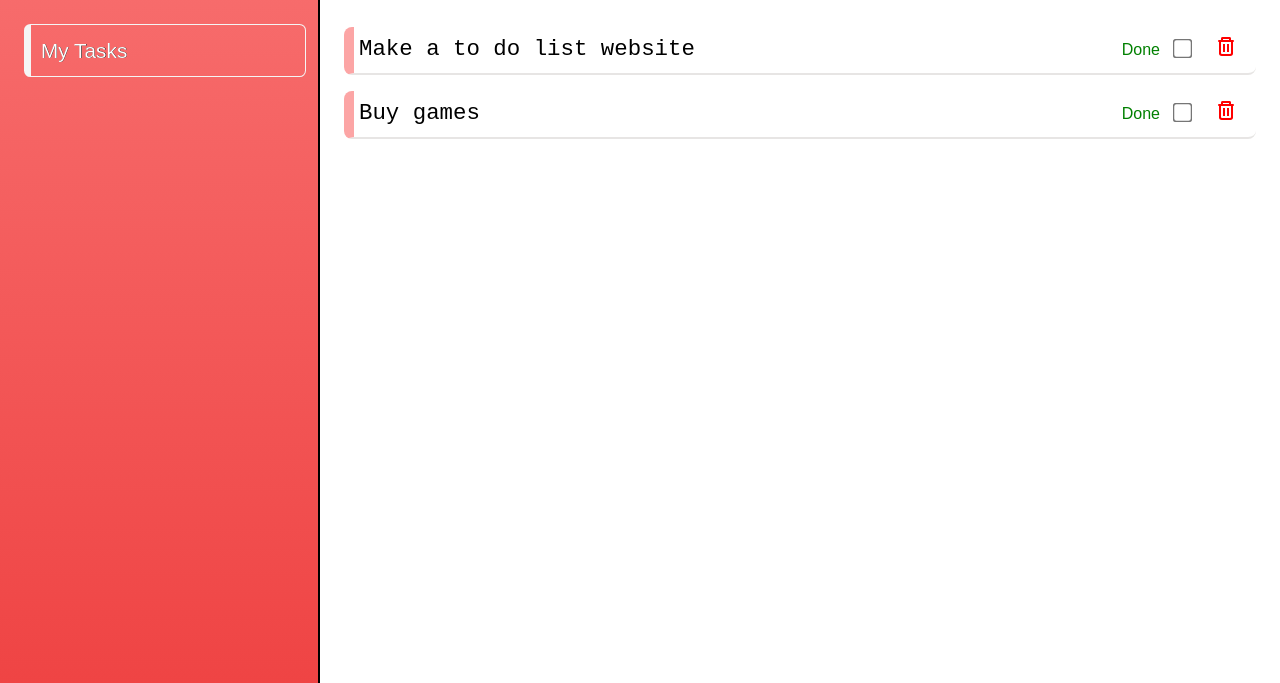
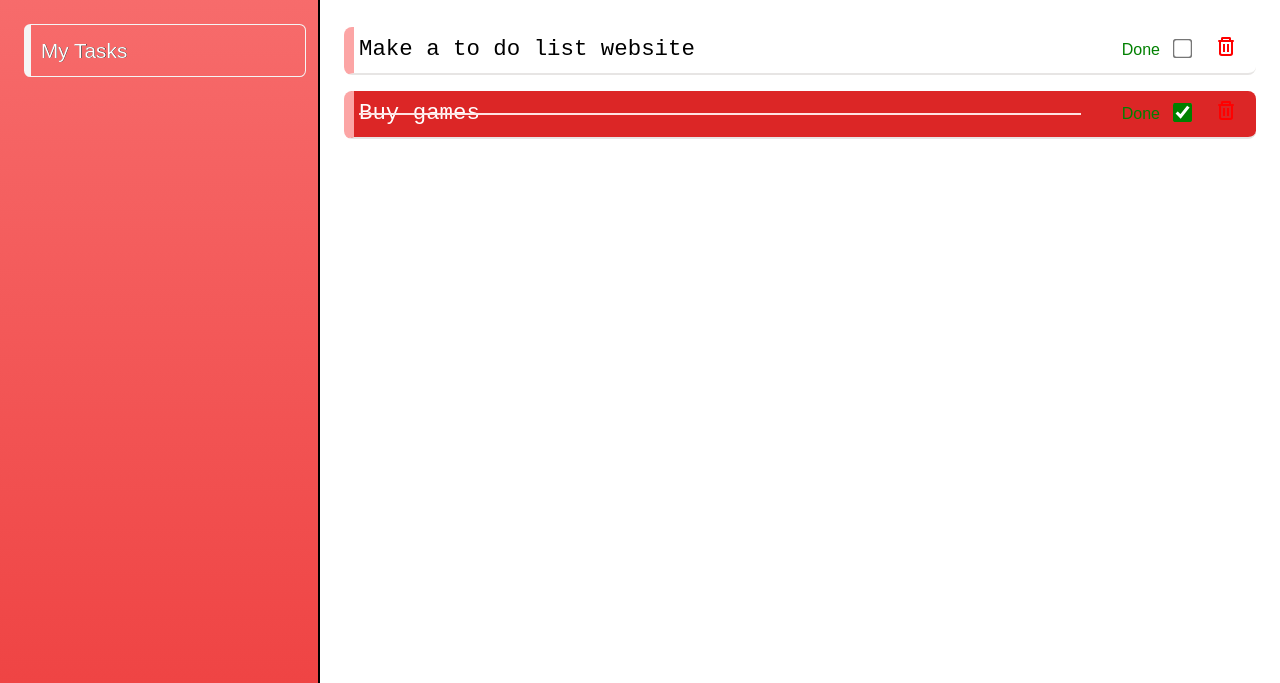
Before and after one commit to Mokhtar25/ToDoList, a website built with webpack: page src/index.html in a window 1280 px wide. Shown: the part 177-860 px from the top of the page. Built offline with nearby package versions, Linux system fonts and the light colour scheme.

Commit message:
adding done class

```diff
--- a/src/dom.js
+++ b/src/dom.js
@@ -70,6 +70,10 @@ export default function DomHandel() {
       const trash = document.createElement("li");
       trash.classList.add("trash");
       list.appendChild(trash);
+
+      if (element.done === true) {
+        wraper.classList.add("done_note");
+      }
 
       addfunctoitem(wraper, input_box, trash, element);
       wraper.appendChild(note);
--- a/src/index.js
+++ b/src/index.js
@@ -12,6 +12,7 @@ dom.project_list[0].list.addItem(
   "12-12-2001",
   true,
 );
+dom.project_list[0].list.getItems()[0].done = true;
 
 dom.addNoteManual(
   dom.project_list[0],
--- a/src/style/style.css
+++ b/src/style/style.css
@@ -174,3 +174,14 @@ input[type="checkbox"] {
   color: white;
   transition-duration: 50ms ease-out;
 }
+
+.done_note {
+  @apply relative bg-red-600 text-white after:bg-red-100 hover:bg-red-400 after:hover:bg-red-700;
+}
+.done_note::after {
+  position: absolute;
+  width: 80%;
+  display: block;
+  content: "";
+  height: 5%;
+}
```
Also changed, not shown: src/style/output.css.
